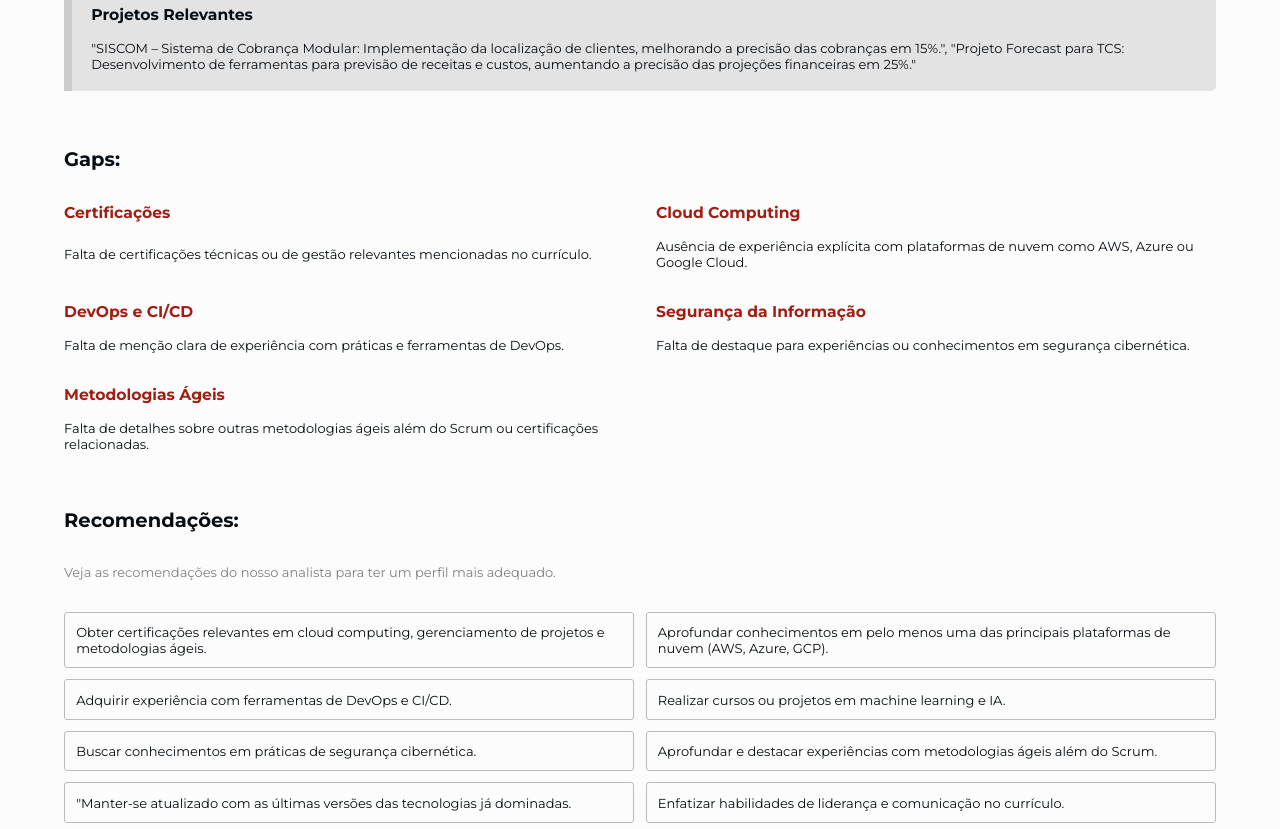
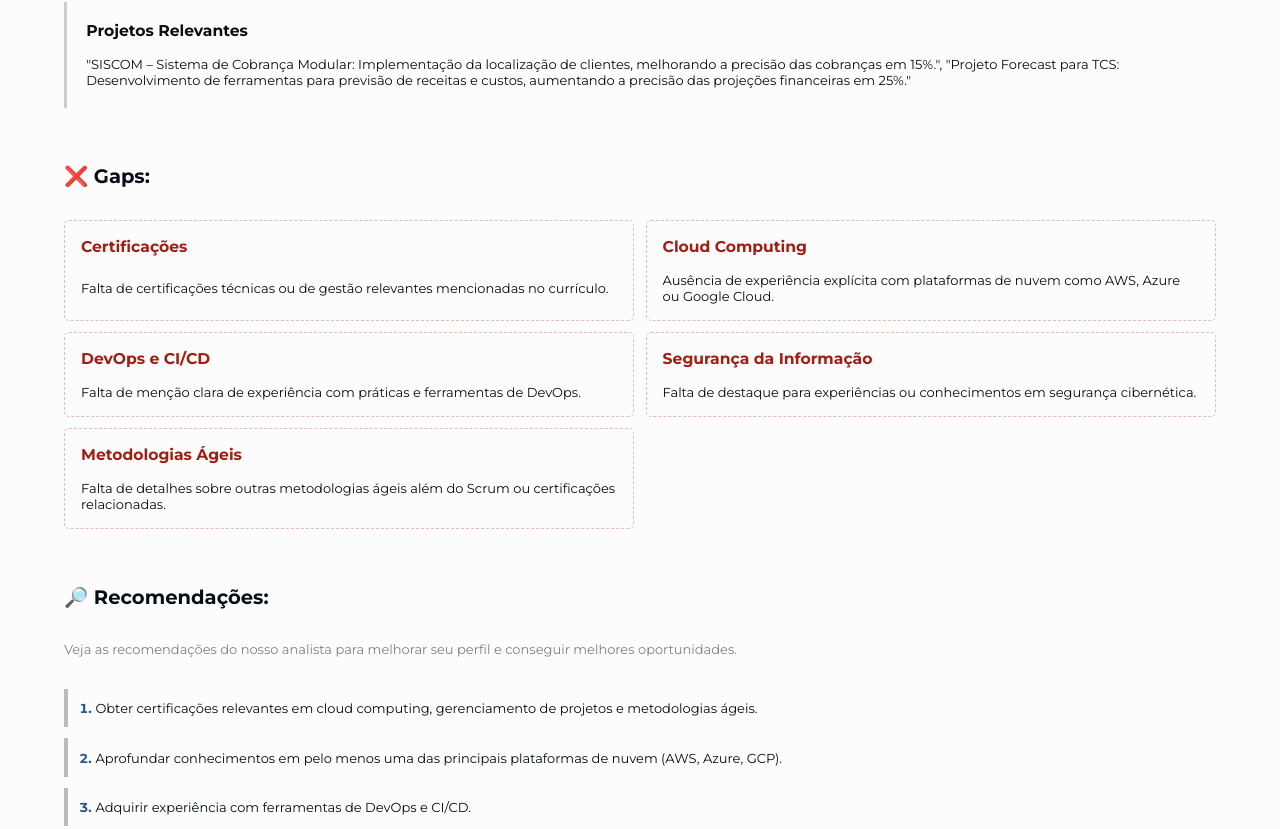
Before and after one commit to AntonyHaro/retorno-cv, a plain HTML site: page index.html in a window 1280 px wide. Shown: the part 836-1665 px from the top of the page. Drawn offline with Linux system fonts and the light colour scheme.

Commit message:
melhorias na interface

```diff
--- a/index.html
+++ b/index.html
@@ -9,7 +9,8 @@
     </head>
     <body>
         <header>
-            <h1><img src="assets/logo.svg" alt="" />Resultados do seu CV:</h1>
+            <h1>📋 Resultados do Seu Currículo:</h1>
+            <hr>
         </header>
         <main>
             <p class="info">
@@ -17,31 +18,32 @@
             </p>
             <section class="cv-results">
                 <section id="otimizacao">
-                    <h2>Otimização do Currículo:</h2>
+                    <h2>⚡ Otimização do Currículo:</h2>
+                    <div class="otimizacoes">
                         <div class="area">
                             <p class="area-header">Resumo Profissional</p>
                             <div class="field">
                                 <p class="label">Atual:</p>
                                 <p>
-                                Profissional Sênior com sólida experiência nas
-                                áreas de Engenharia de Software, Dados,
+                                    Profissional Sênior com sólida experiência
+                                    nas áreas de Engenharia de Software, Dados,
                                     Desenvolvimento de Sistemas Power BI e
-                                Programação, com sólida carreira construída em
-                                empresas nacionais e multinacionais.
+                                    Programação, com sólida carreira construída
+                                    em empresas nacionais e multinacionais.
                                 </p>
                             </div>
                             <div class="field">
                                 <p class="label">Sugestão:</p>
                                 <p>
-                                Consultor Sênior em Desenvolvimento de Sistemas
-                                e Análise de Dados com mais de 25 anos de
-                                experiência em Engenharia de Software, Power BI
-                                e Programação. Especializado em .NET,
-                                JavaScript, React JS e bancos de dados como
-                                Oracle e SqlServer. Histórico comprovado em
-                                empresas nacionais e multinacionais, liderando
-                                projetos de grande porte e otimizando processos
-                                de TI.
+                                    Consultor Sênior em Desenvolvimento de
+                                    Sistemas e Análise de Dados com mais de 25
+                                    anos de experiência em Engenharia de
+                                    Software, Power BI e Programação.
+                                    Especializado em .NET, JavaScript, React JS
+                                    e bancos de dados como Oracle e SqlServer.
+                                    Histórico comprovado em empresas nacionais e
+                                    multinacionais, liderando projetos de grande
+                                    porte e otimizando processos de TI.
                                 </p>
                             </div>
                         </div>
@@ -53,12 +55,13 @@
                                     exemplo:
                                 </p>
                                 <p>
-                                Responsável pela sustentação e desenvolvimento
-                                de sistemas utilizados por mais de 500
-                                colaboradores, aumentando a eficiência
-                                operacional em 20%.", "Migração de relatórios
-                                para Power BI, resultando em uma redução de 30%
-                                no tempo de geração de relatórios.
+                                    Responsável pela sustentação e
+                                    desenvolvimento de sistemas utilizados por
+                                    mais de 500 colaboradores, aumentando a
+                                    eficiência operacional em 20%.", "Migração
+                                    de relatórios para Power BI, resultando em
+                                    uma redução de 30% no tempo de geração de
+                                    relatórios.
                                 </p>
                             </div>
                         </div>
@@ -70,35 +73,37 @@
                                     "Linguagens de Programação: C#, JavaScript,
                                     Python, etc.", "Ferramentas de BI: Power BI,
                                     Crystal Reports, Active Reports", "Bancos de
-                                Dados: Oracle, SqlServer, MongoDB, Cassandra",
-                                "Ferramentas de ETL: SSIS, IBM DataStage,
-                                Databricks", "Metodologias: Scrum, Gestão de
-                                Projetos
+                                    Dados: Oracle, SqlServer, MongoDB,
+                                    Cassandra", "Ferramentas de ETL: SSIS, IBM
+                                    DataStage, Databricks", "Metodologias:
+                                    Scrum, Gestão de Projetos
                                 </p>
                             </div>
                             <div class="field">
                                 <p class="label">Interpessoais:</p>
                                 <p>
                                     "Liderança e Desenvolvimento de Equipes",
-                                "Comunicação Efetiva", "Resolução de Problemas",
-                                "Gestão de Projetos"
+                                    "Comunicação Efetiva", "Resolução de
+                                    Problemas", "Gestão de Projetos"
                                 </p>
                             </div>
                         </div>
                         <div class="area">
                             <p class="area-header">Projetos Relevantes</p>
                             <p>
-                            "SISCOM – Sistema de Cobrança Modular: Implementação
-                            da localização de clientes, melhorando a precisão
-                            das cobranças em 15%.", "Projeto Forecast para TCS:
-                            Desenvolvimento de ferramentas para previsão de
-                            receitas e custos, aumentando a precisão das
-                            projeções financeiras em 25%."
+                                "SISCOM – Sistema de Cobrança Modular:
+                                Implementação da localização de clientes,
+                                melhorando a precisão das cobranças em 15%.",
+                                "Projeto Forecast para TCS: Desenvolvimento de
+                                ferramentas para previsão de receitas e custos,
+                                aumentando a precisão das projeções financeiras
+                                em 25%."
                             </p>
+                        </div>
                     </div>
                 </section>
                 <section id="gaps">
-                    <h2>Gaps:</h2>
+                    <h2>❌ Gaps:</h2>
                     <div class="areas">
                         <div class="area">
                             <p class="area-header">Certificações</p>
@@ -140,10 +145,10 @@
                     </div>
                 </section>
                 <section id="recomendacoes">
-                    <h2>Recomendações:</h2>
+                    <h2>🔎 Recomendações:</h2>
                     <p class="info">
-                        Veja as recomendações do nosso analista para ter um
-                        perfil mais adequado.
+                        Veja as recomendações do nosso analista para melhorar
+                        seu perfil e conseguir melhores oportunidades.
                     </p>
                     <ul>
                         <li>
--- a/styles.css
+++ b/styles.css
@@ -26,10 +26,10 @@ body {
     font-size: 13px;
 }
 
-main {
-    display: flex;
-    flex-direction: column;
-    gap: 1.5rem;
+header {
+    width: fit-content;
+    display: grid;
+    gap: 1rem;
 }
 
 h1 img {
@@ -41,7 +41,17 @@ h1 {
     align-items: center;
     gap: 0.5rem;
     color: black;
-    margin-bottom: 1.5%;
+}
+
+hr {
+    width: 80%;
+    border: 1px dashed lightgray;
+}
+
+main {
+    display: flex;
+    flex-direction: column;
+    gap: 1.5rem;
 }
 
 .info {
@@ -56,18 +66,6 @@ h1 {
 section {
     display: grid;
     gap: 2rem;
-}
-
-#otimizacao {
-    display: grid;
-    gap: 1rem;
-}
-
-#otimizacao .area {
-    background-color: var(--primary-bgc);
-    padding: 1.2rem;
-    border-radius: 0 5px 5px 0;
-    border-left: 0.5rem solid var(--secondary-bgc);
 }
 
 .area {
@@ -91,33 +89,54 @@ section {
     color: #5c5c5c;
 }
 
+#otimizacao .otimizacoes {
+    display: grid;
+    gap: 1rem;
+}
+
+#otimizacao .area {
+    padding: 1.2rem;
+    border-radius: 0 5px 5px 0;
+    border-left: 0.2rem solid var(--secondary-bgc);
+}
+
 #gaps {
     display: grid;
-    /* grid-template-columns: repeat(2, 1fr); */
     gap: 2rem;
 }
 
 #gaps .areas {
     display: grid;
     grid-template-columns: repeat(2, 1fr);
-    gap: 2rem;
+    gap: 0.7rem;
 }
 
 #gaps .area-header {
     color: hsl(5, 80%, 35%);
 }
 
+#gaps .area {
+    padding: 1rem;
+    border-radius: 5px;
+    border: 1px dashed hsl(5, 36%, 80%);
+}
+
 #recomendacoes ul {
     display: grid;
-    grid-template-columns: repeat(2, 1fr);
+    /* grid-template-columns: repeat(2, 1fr); */
     gap: 0.7rem;
 }
 
 #recomendacoes ul li {
-    border: 1px solid #bbbbbb;
-    list-style: none;
+    width: fit-content;
+    list-style: decimal inside;
+    border-left: 0.3rem solid #bbbbbb;
     padding: 0.7rem;
-    border-radius: 3px;
+}
+
+li::marker {
+    font-weight: bold;
+    color: rgb(34, 84, 150);
 }
 
 @media (max-width: 768px) {
```
Lines whose indentation alone changed are shown as unchanged.
